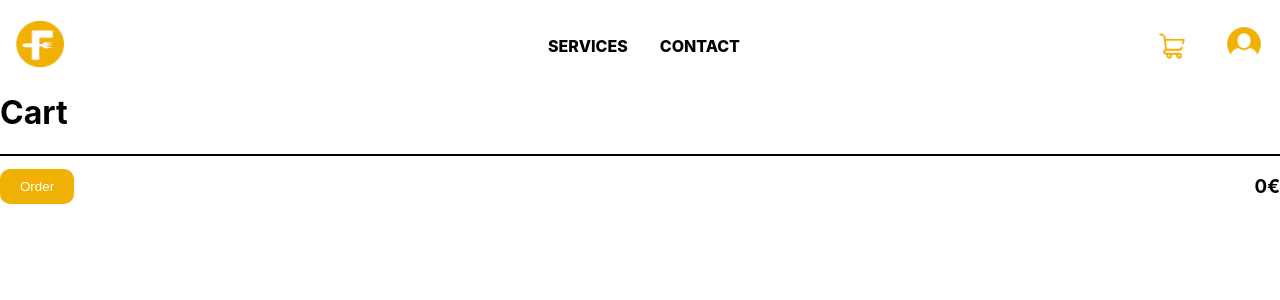
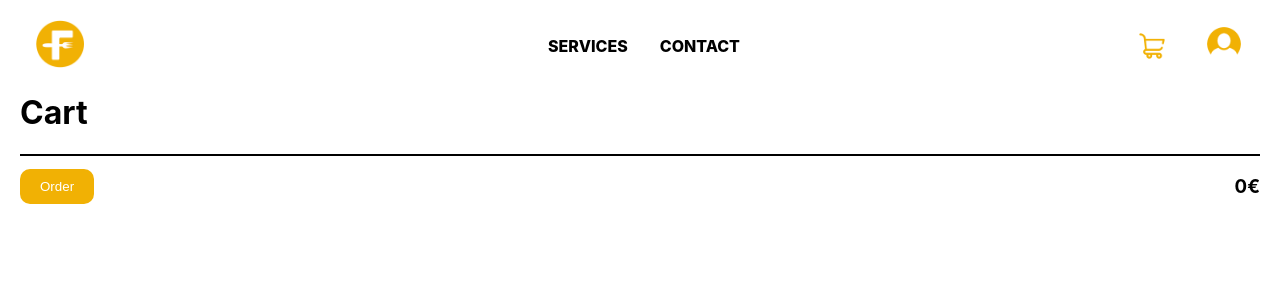
Before and after one commit to maximeve/foodservice, a React (Create React App) app: page /cart in a window 1280 px wide. Shown: the top 300 px of the page. Built offline with nearby package versions, Linux system fonts and the light colour scheme.

Commit message:
before merge

```diff
--- a/src/components/Dish.js
+++ b/src/components/Dish.js
@@ -4,7 +4,7 @@ import { useDispatch } from 'react-redux';
 import './Dish.css'
 
 
-function Dish({desc,name,picture,price}) {
+function Dish({desc,name,picture,price,restaurant}) {
   const dispatch = useDispatch();
 
   const dishName = useRef(null)
@@ -14,6 +14,7 @@ function Dish({desc,name,picture,price}) {
 
   const addCartHandler = () => {
     let cartItem = {
+      'restaurant': restaurant,
       'dish': dishName.current.innerHTML,
       'desc': dishDesc.current.innerHTML,
       'price': dishPrice.current.innerHTML,
--- a/src/screens/CartPage.css
+++ b/src/screens/CartPage.css
@@ -1,6 +1,7 @@
 .cartpage {
   max-width: 1600px;
   margin: auto;
+  padding: 0 20px;
 }
 
 .cartpage > ul {
--- a/src/screens/CartPage.js
+++ b/src/screens/CartPage.js
@@ -7,6 +7,8 @@ function CartPage() {
   const cartItems = useSelector((state) => state.cart.items);
   const total = cartItems.map(item => ({ ...item, total: parseInt(item.price) * item.qty }))
   var [totalAmount, settotalAmount] = useState()
+
+  console.log(cartItems)
 
   useEffect(() => {
     let totalPrice = total.reduce(function (accumulator, item) {
@@ -20,6 +22,9 @@ function CartPage() {
     <div className='cartpage'>
       <Navbar />
       <h1>Cart</h1>
+      {cartItems.map((item) => (
+         <h2>{item.restaurant}</h2>
+        ))}
       <ul>
         {total.map((item) => (
           <li>
--- a/src/screens/RestaurantDetail.js
+++ b/src/screens/RestaurantDetail.js
@@ -147,7 +147,7 @@ function RestaurantDetail() {
       </div>
       <div className="restaurantdetails__dish">
       {/* FUNCTIE EN ID PASSEREN DIE ITEMS ADD AAN REDUX */}
-      {cartItems.italian.map(cartItem => <Dish desc={cartItem.description} name={cartItem.name} picture={cartItem.picture} price={cartItem.price}/>)}
+      {cartItems.italian.map(cartItem => <Dish desc={cartItem.description} name={cartItem.name} picture={cartItem.picture} price={cartItem.price} restaurant={restaurant.name}/>)}
       </div>
     </React.Fragment>
   );
```
